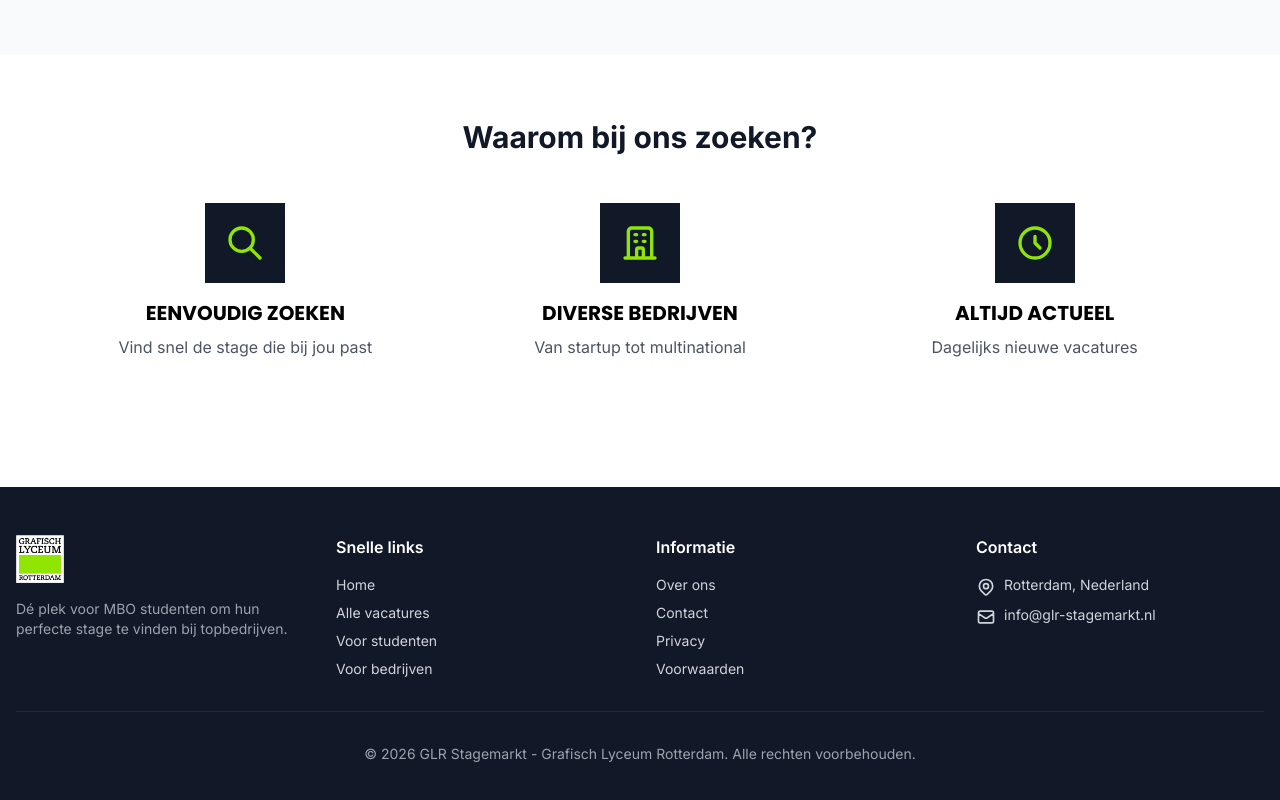
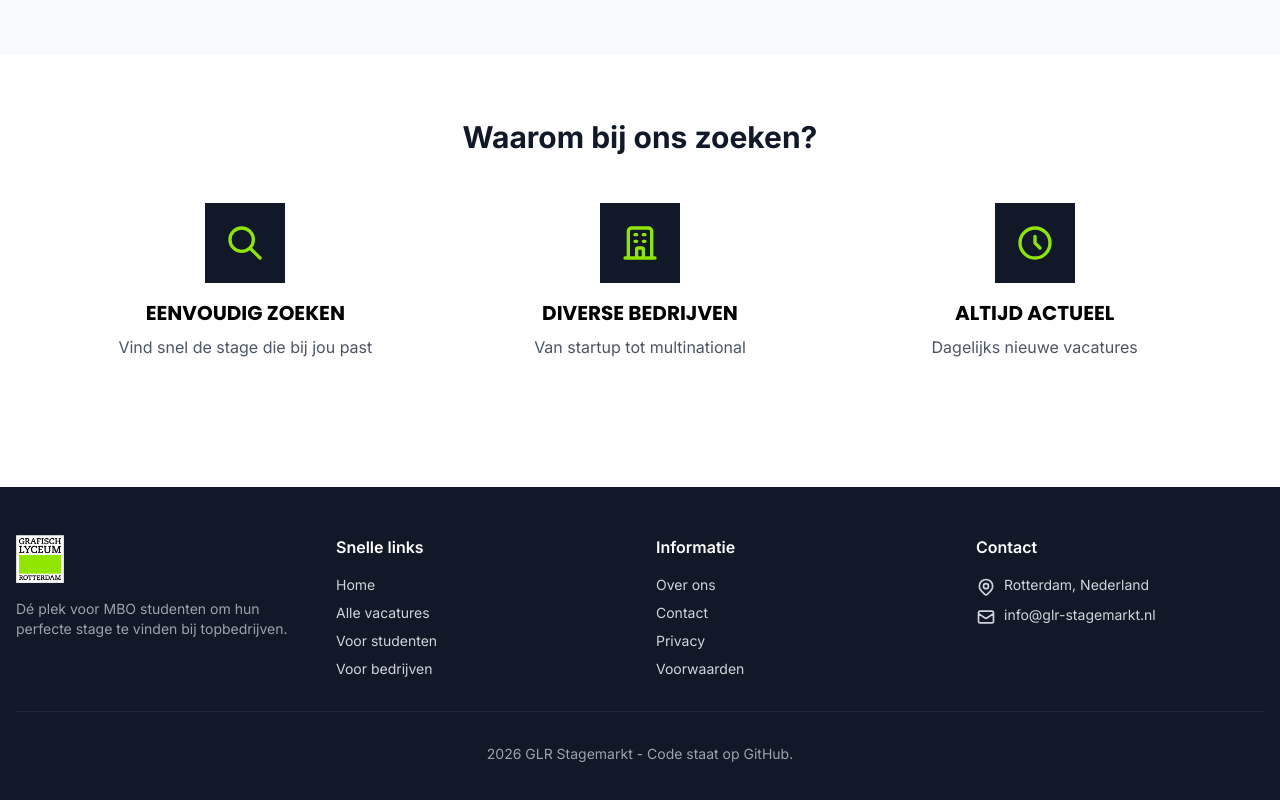
Before and after one commit to devbyray/glr-stagemarkt-clone, a Nuxt app: page / in a window 1280 px wide. Shown: the part 802-1602 px from the top of the page. Built offline with nearby package versions, Linux system fonts and the light colour scheme; no server answers.

Commit message:
Update footer copyright text to include GitHub link

```diff
--- a/app/layouts/default.vue
+++ b/app/layouts/default.vue
@@ -151,7 +151,7 @@
 
         <!-- Copyright -->
         <div class="border-t border-gray-800 mt-8 pt-8 text-center text-sm text-gray-400">
-          <p>© {{ new Date().getFullYear() }} GLR Stagemarkt - Grafisch Lyceum Rotterdam. Alle rechten voorbehouden.</p>
+          <p>{{ new Date().getFullYear() }} GLR Stagemarkt - Code staat op <a href="https://github.com/devbyray/glr-stagemarkt-clone" class="hover:text-white transition-colors">GitHub</a>.</p>
         </div>
       </div>
     </footer>
```
